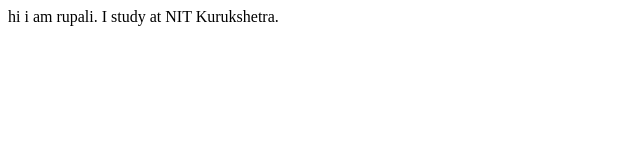
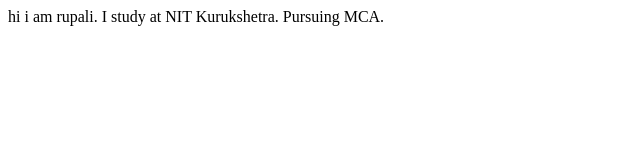
Before and after one commit to RupaliPriya0511/RupaliPriya_Portfolio, a plain HTML site: page index.html in a window 1280 px wide. Shown: the whole page, without its empty margins (0-640 px from the left). Drawn offline with Linux system fonts and the light colour scheme.

Commit message:
adding details

```diff
--- a/index.html
+++ b/index.html
@@ -8,5 +8,6 @@
 <body>
     hi i am rupali.
     I study at NIT Kurukshetra.
+    Pursuing MCA.
 </body>
 </html>
```
